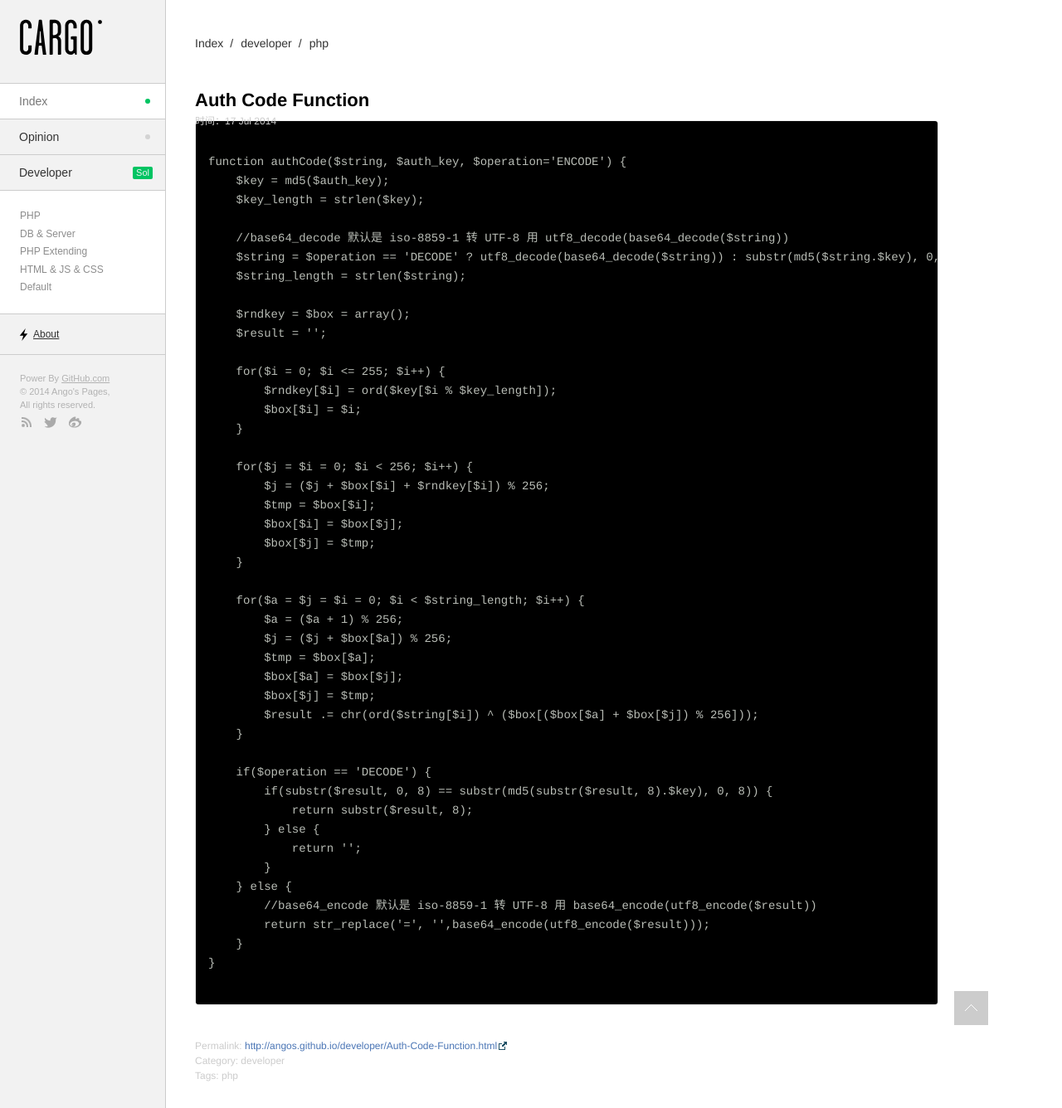
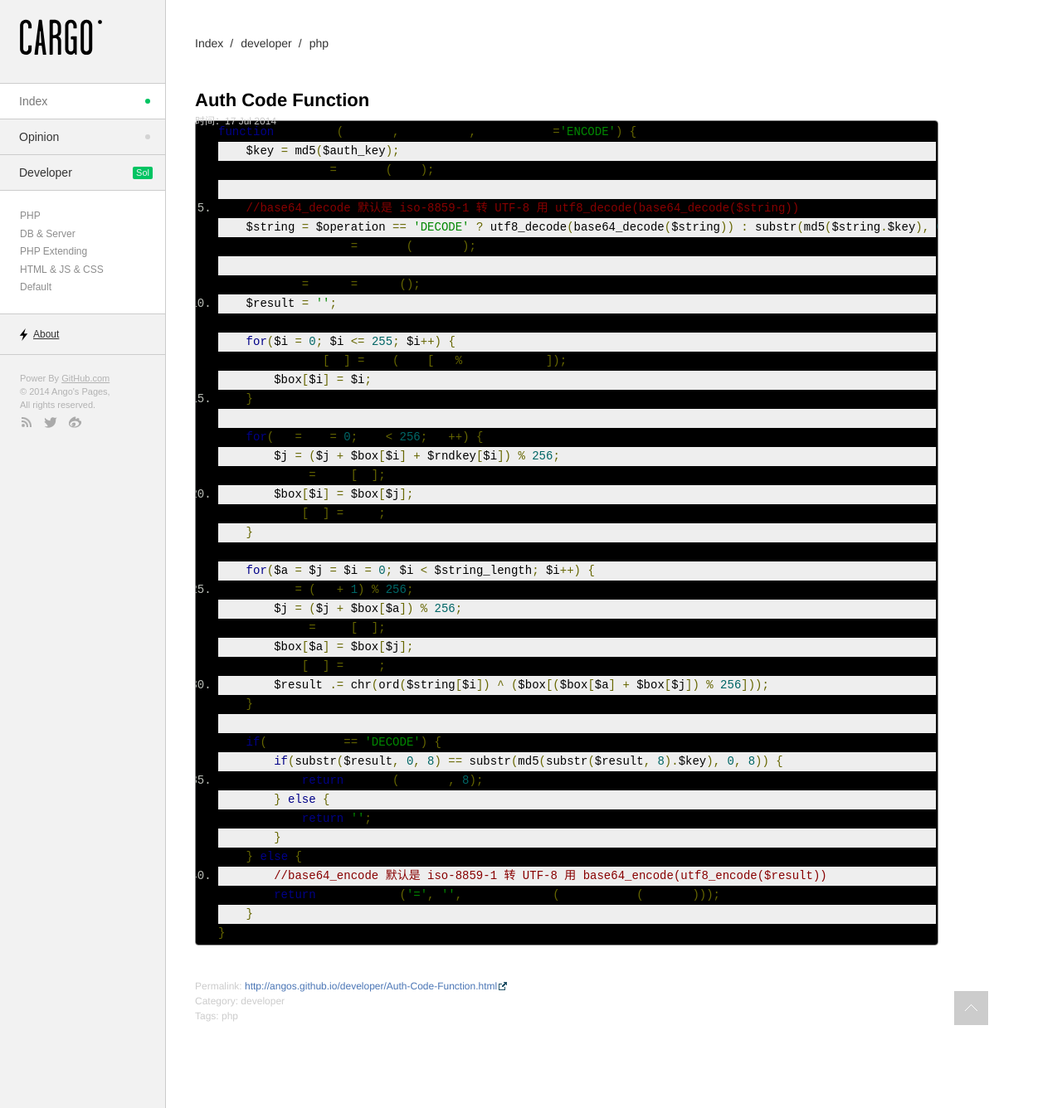
Before and after one commit to Angos/angos.github.io, a Jekyll site: the page built from _posts/developer/2014-07-17-Auth-Code-Function.md, in a window 1280 px wide and 1336 px high. Shown: the whole window at 83% size. Built offline with Jekyll 4.4.1, drawn with Linux system fonts in a browser that asks for light colours; nearby versions of some CDN libraries; Markdown is read by kramdown in place of the engine named in the settings.

Commit message:
modified

```diff
--- a/_layouts/default.html
+++ b/_layouts/default.html
@@ -34,6 +34,7 @@
 	<script src="{% if site.url %}{{ site.url }}{% endif %}/assets/themes/google-code-prettify/prettify.js"></script>
 	<script>
 	$(function() {
+		$('pre').addClass('prettyprint linenums').attr('style', 'overflow:auto');
     		window.prettyPrint && prettyPrint();
 	});
 	</script>
--- a/_posts/developer/2014-07-17-Auth-Code-Function.md
+++ b/_posts/developer/2014-07-17-Auth-Code-Function.md
@@ -9,8 +9,7 @@ tags:
 description: 一个对称加密的简单方法。
 ---
 
-<pre>
-<code class="prettyPrint">
+<pre class="prettyPrint">
 function authCode($string, $auth_key, $operation='ENCODE') {
     $key = md5($auth_key);
     $key_length = strlen($key);
@@ -54,5 +53,4 @@ function authCode($string, $auth_key, $operation='ENCODE') {
         return str_replace('=', '',base64_encode(utf8_encode($result)));
     }
 }
-</code>
 </pre>
```
